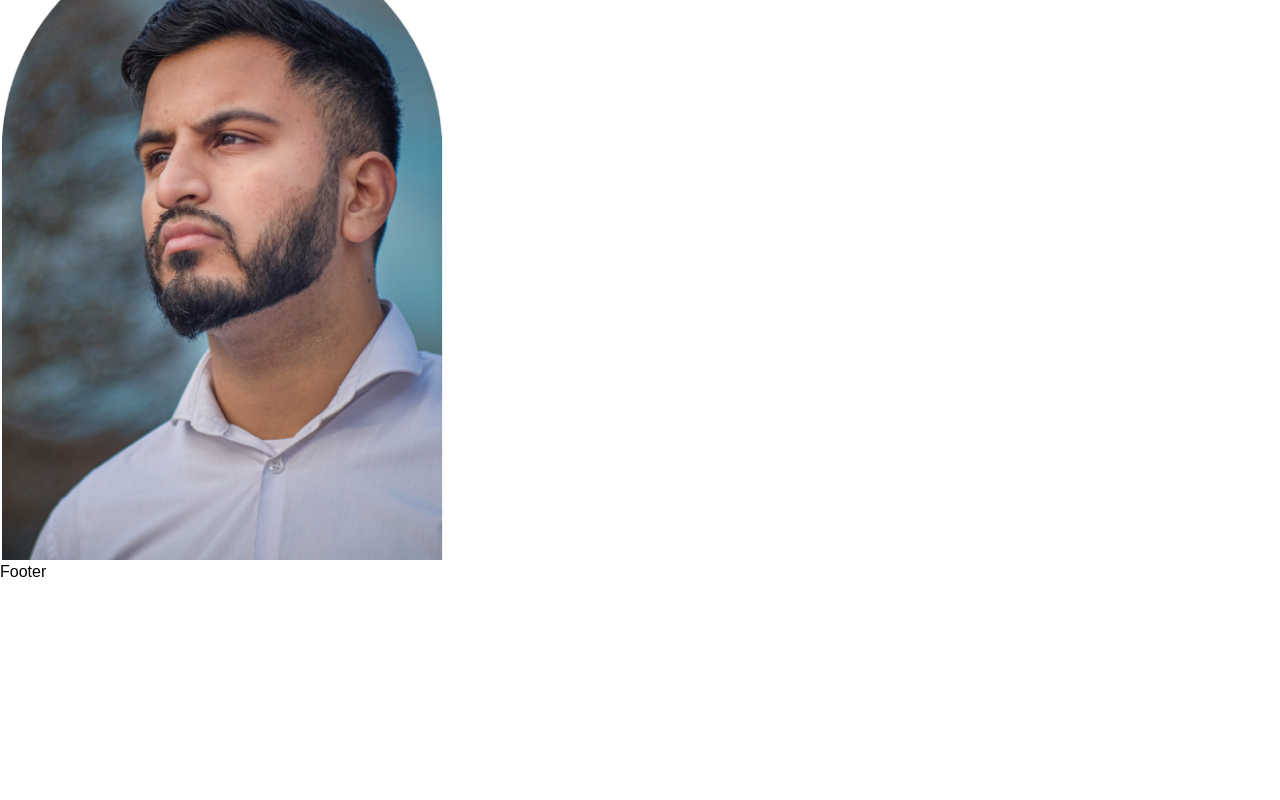
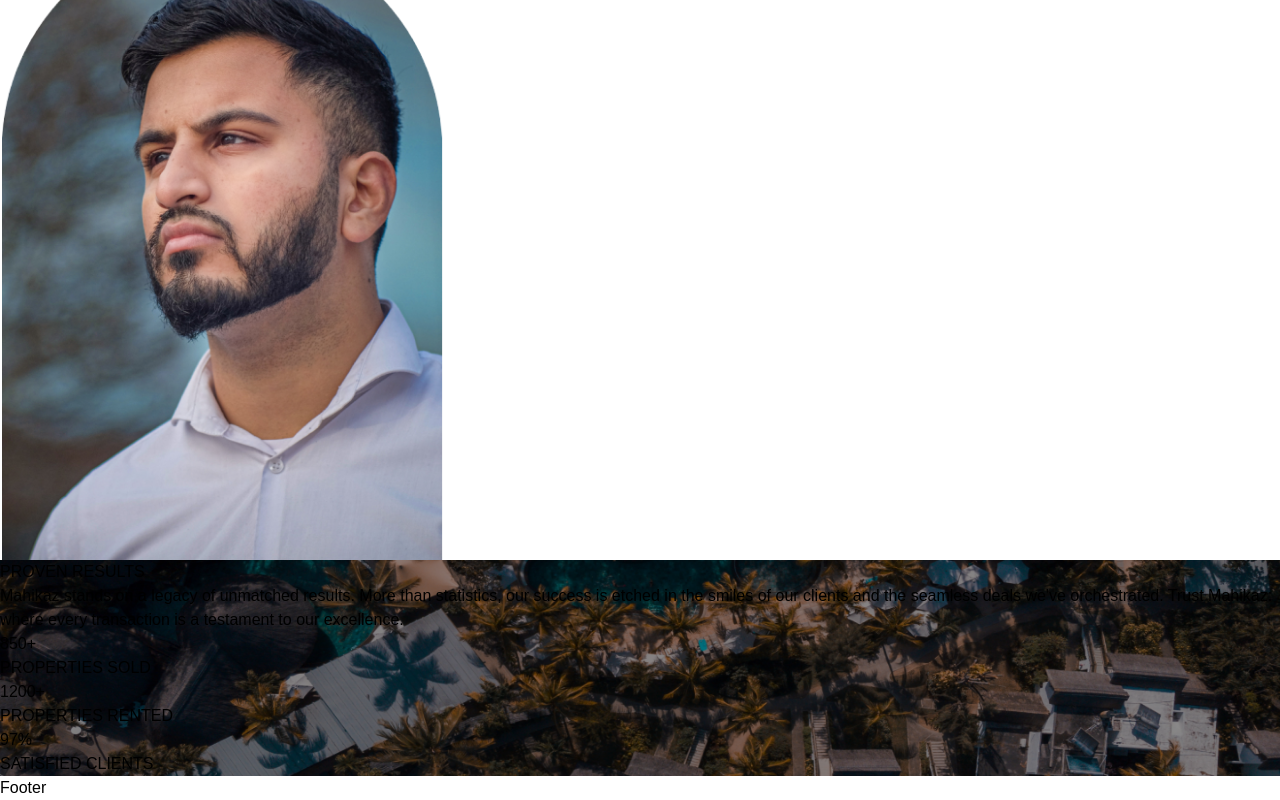
Before and after one commit to AmAmrita18/Mahikaz, a React (Vite) app: page /#/ in a window 1280 px wide. Shown: the part 611-1411 px from the top of the page. Before the commit the page ends 1195 px from the top, so only its background shows below. Built offline with nearby package versions, Linux system fonts and the light colour scheme; a web font is replaced by a local one.

Commit message:
completed results section

```diff
--- a/src/components/Home/HeroHome.jsx
+++ b/src/components/Home/HeroHome.jsx
@@ -26,7 +26,7 @@ const HeroHome = () => {
           Dive Into A Realm, Where Every Property Tells A Story,And Every Space
           Whispers Luxury
         </p>
-        <button className="border border-[#937D64]">
+        <button className="border transition-all duration-700 ease-in-out  hover:scale-95 border-[#937D64]">
           <h1 className="text-white text-[17px] leading-[19.58px] px-14 py-3">
             SEARCH ALL HOMES
           </h1>
--- a/src/components/Home/Home.jsx
+++ b/src/components/Home/Home.jsx
@@ -1,14 +1,14 @@
 import React from 'react'
-import Header from '../Header'
 import HeroHome from './HeroHome'
 import Architect from './Architect'
+import Results from './Results'
 
 const Home = () => {
   return (
     <div>
-
         <HeroHome/>
         <Architect/>
+        <Results/>
     </div>
   )
 }
--- /dev/null
+++ b/src/components/Home/Results.jsx
@@ -0,0 +1,36 @@
+import React from "react";
+import resultsHero from "/resultsHero.png";
+const Results = () => {
+  return (
+    <div
+      className="w-full"
+      style={{
+        backgroundImage: `url('${resultsHero}')`,
+        backgroundRepeat: "no-repeat",
+        backgroundSize: "cover",
+        objectFit: "cover",
+      }}
+    >
+      <div className="w-[80%] h-full mx-auto max-w-[1200px] py-32 flex flex-col items-center gap-y-12">
+        <h1 className="text-[60px] leading-[69.12px] tracking-widest text-white">PROVEN RESULTS</h1>
+        <p className="text-[20px] leading-[23.04px] tracking-widest text-white text-center px-44">Mahikaz stands on a legacy of unmatched results. More than statistics, our success is etched in the smiles of our clients and the seamless deals we've orchestrated. Trust Mahikaz: where every transaction is a testament to our excellence.</p>
+        <div className="flex flex-row gap-24">
+          <div>
+            <h1 className="text-[60px] text-center leading-[69.12px] tracking-widest text-white">850+</h1>
+            <h2 className="text-[19px] text-center leading-[21.89px] tracking-widest text-white">PROPERTIES SOLD</h2>
+          </div>
+          <div>
+            <h1 className="text-[60px] text-center leading-[69.12px] tracking-widest text-white">1200+</h1>
+            <h2 className="text-[19px] text-center leading-[21.89px] tracking-widest text-white">PROPERTIES RENTED</h2>
+          </div>
+          <div>
+            <h1 className="text-[60px] text-center leading-[69.12px] tracking-widest text-white">97%</h1>
+            <h2 className="text-[19px] text-center leading-[21.89px] tracking-widest text-white">SATISFIED CLIENTS</h2>
+          </div>
+        </div>
+      </div>
+    </div>
+  );
+};
+
+export default Results;
```
Also changed, not shown: public/resultsHero.png (added), src/assets/Traction-BG.png (deleted).
